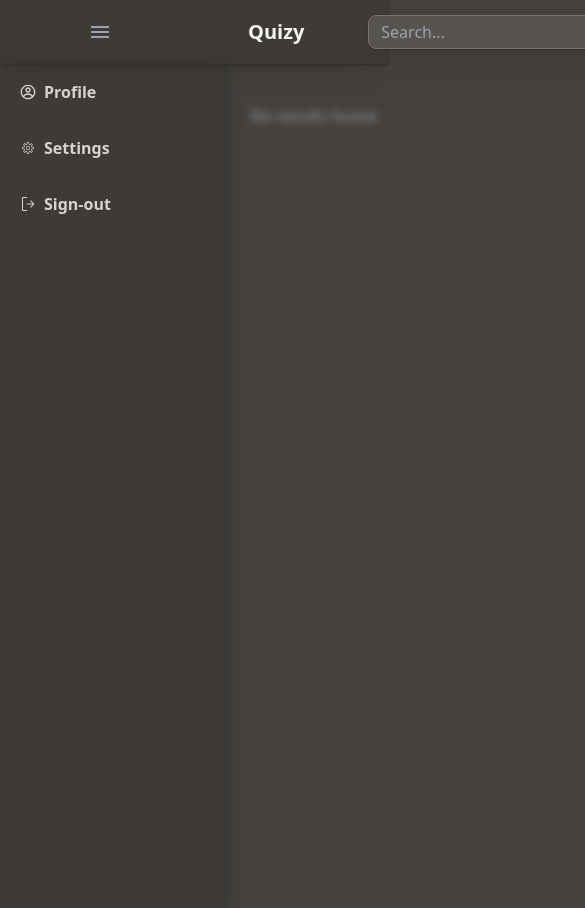
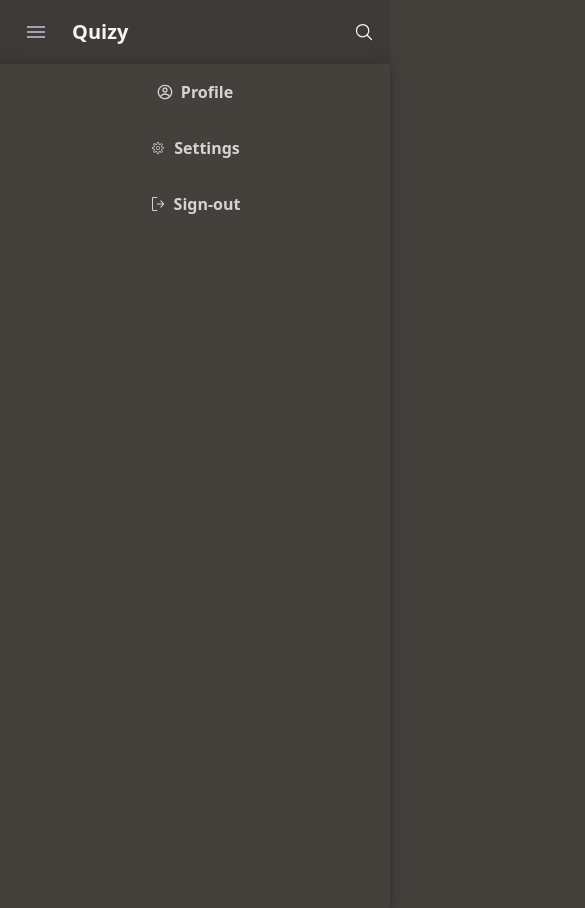
Before and after one commit to tomerab1/quizy, a React (Vite) app in the folder frontend/: page / in a window 390 px wide. Both pictures are taken after a click on the button 36 px from the left and 32 px from the top of the page. Shown: the top 908 px of the page, 585 px wide, since content can reach past the window. Built offline with nearby package versions, Linux system fonts and the light colour scheme.

Commit message:
Added responsive design

```diff
--- a/frontend/src/cmps/menu/DrawerMenu.tsx
+++ b/frontend/src/cmps/menu/DrawerMenu.tsx
@@ -22,13 +22,13 @@
       <button
         type="button"
         onClick={onOpenMenu}
-        className={`flex items-center justify-center p-2 text-gray-400 focus:outline-none ${isMenuOpen ? "translate-x-16 transition-all duration-300" : ""}`}
+        className={`flex items-center justify-center p-2 text-gray-400 focus:outline-none ${isMenuOpen ? "duration-300 sm:translate-x-0 sm:transition-none md:translate-x-16 md:transition-all" : ""}`}
       >
         <IoMdMenu className="h-6 w-6" />
       </button>
 
       <div
-        className={`absolute left-0 top-full h-screen w-56 transform bg-stone-800/20 shadow-customCard transition-all duration-300 ease-in-out ${
+        className={`absolute left-0 top-full h-screen transform bg-stone-800/20 shadow-customCard transition-all duration-300 ease-in-out sm:w-screen sm:bg-stone-700 md:w-56 ${
           isMenuOpen
             ? "translate-x-0 overflow-visible opacity-100"
             : "-translate-x-full overflow-hidden opacity-0"
@@ -40,7 +40,7 @@
               key={i}
               className="px-5 py-4 font-semibold text-stone-300"
             >
-              <div className="flex items-center">
+              <div className="flex items-center sm:justify-center md:justify-start">
                 {item.icon}
                 <a href={item.href || "#"}>{item.label}</a>
               </div>
--- a/frontend/src/cmps/nav/NavBar.tsx
+++ b/frontend/src/cmps/nav/NavBar.tsx
@@ -23,7 +23,9 @@
   menuRef,
 }: NavBarProps) {
   return (
-    <nav className="sticky top-0 z-[999] flex h-16 items-center bg-stone-800/20 px-4 shadow-custom backdrop-blur-sm">
+    <nav
+      className={`sticky top-0 z-[999] flex h-16 items-center bg-stone-800/20 px-4 shadow-custom backdrop-blur-sm`}
+    >
       <DrawerMenu
         isMenuOpen={isMenuOpen}
         onOpenMenu={onOpenMenu}
@@ -39,11 +41,11 @@
       />
       <Title
         title="Quizy"
-        className={`${isMenuOpen ? "translate-x-44 transition-all duration-300" : ""}`}
+        className={`${isMenuOpen ? "duration-300 sm:translate-x-0 sm:transition-none md:translate-x-44 md:transition-all" : ""}`}
       />
 
       <div
-        className={`flex flex-1 justify-center ${isMenuOpen ? "ml-60 transition-all duration-300" : ""}`}
+        className={`flex flex-1 justify-center ${isMenuOpen ? "duration-300 sm:ml-0 sm:transition-none md:ml-60 md:transition-all" : ""}`}
       >
         <SearchBar
           onChange={onKeyDown}
--- a/frontend/src/cmps/search/SearchBar.tsx
+++ b/frontend/src/cmps/search/SearchBar.tsx
@@ -14,14 +14,14 @@
   onChange,
 }: SearchBarProps) {
   return (
-    <form className={className || ""} onSubmit={onSubmit}>
+    <form className={`${className || ""}`} onSubmit={onSubmit}>
       <input
         onChange={onChange}
         name="query"
-        className="w-96 rounded-lg border border-stone-500 bg-stone-600 py-1 pl-3 text-stone-100 shadow-custom focus:outline-none"
+        className="w-96 rounded-lg border border-stone-500 bg-stone-600 py-1 pl-3 text-stone-100 shadow-custom focus:outline-none sm:hidden md:block"
         placeholder="Search..."
       />
-      <div className="relative right-10 flex items-center border-l border-stone-500 pl-2">
+      <div className="flex items-center border-stone-500 pl-2 sm:static sm:flex-1 sm:justify-end sm:border-l-0 md:relative md:right-10 md:justify-start md:border-l">
         <IoSearchOutline
           size={"20px"}
           className="text-stone-100 duration-300 ease-in-out hover:-translate-y-0.5 hover:cursor-pointer hover:text-stone-300"
--- a/frontend/src/pages/Home.tsx
+++ b/frontend/src/pages/Home.tsx
@@ -57,7 +57,7 @@
       />
 
       <div
-        className={`${isMenuOpen ? "ml-60 blur-sm transition-all duration-300" : ""}`}
+        className={`${isMenuOpen ? "duration-300 sm:ml-0 sm:blur-none sm:transition-none md:ml-60 md:blur-sm md:transition-all" : ""}`}
       >
         {searchResults.length > 0 ? (
           <div className="flex flex-wrap justify-center gap-6 p-6">
--- a/frontend/tailwind.config.js
+++ b/frontend/tailwind.config.js
@@ -5,6 +5,13 @@
     "./src/**/*.{js,ts,jsx,tsx}",
   ],
   theme: {
+    screens: {
+      'sm': '375px',
+      'md': '768px',
+      'lg': '1024px',
+      'xl': '1280px',
+      '2xl': '1536px',
+    },
     extend: {
       boxShadow: {
         custom: "0px 0px 0px 1px rgba(0,0,0,0.06), 0px 1px 1px -0.5px rgba(0,0,0,0.06), 0px 3px 3px -1.5px rgba(0,0,0,0.06), 0px 6px 6px -3px rgba(0,0,0,0.06), 0px 12px 12px -6px rgba(0,0,0,0.06), 0px 24px 24px -12px rgba(0,0,0,0.06)",
```
Also changed, not shown: frontend/src/cmps/nav/LogoSvg.tsx (deleted), 1 other file (tests, documents, lock files or other folders).
